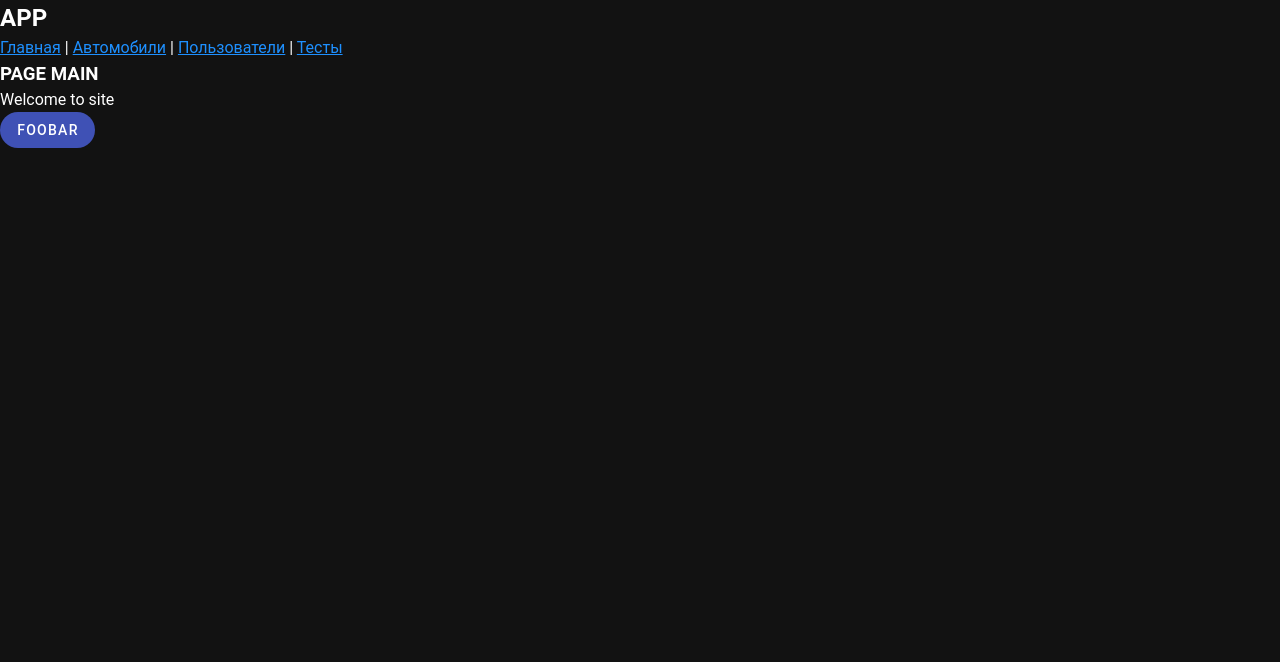
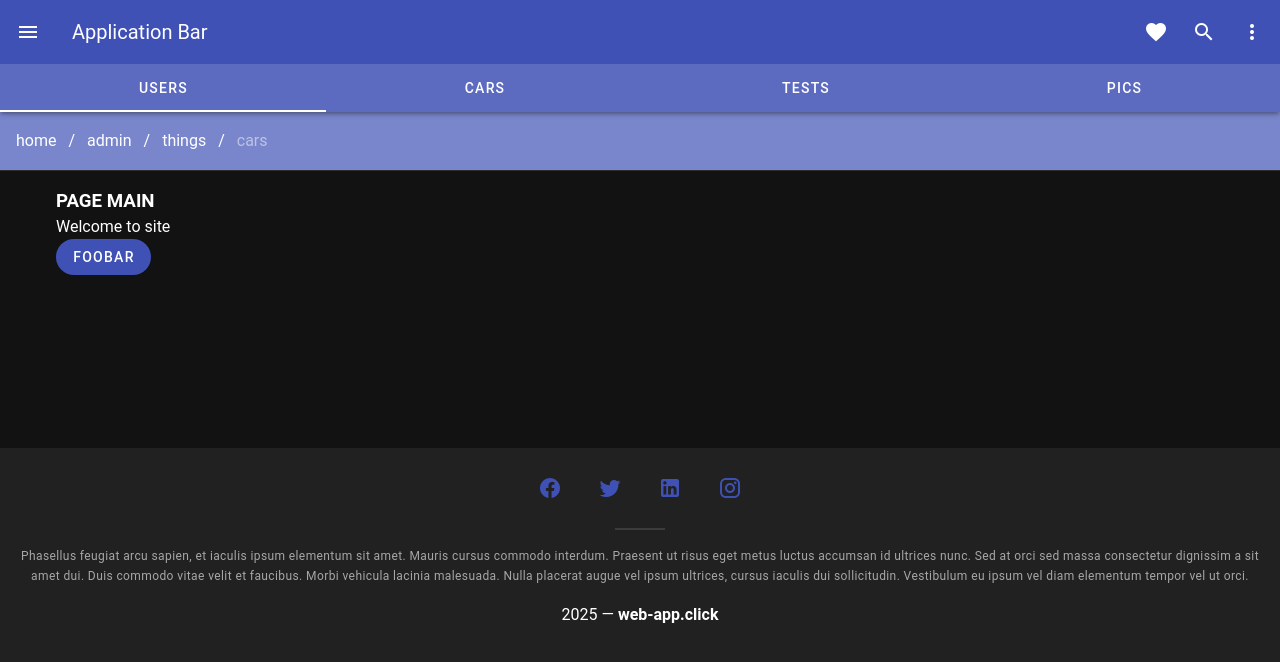
Before and after one commit to yourock1988/app-things, a Vue app in the folder apps/frontend/: page / in a window 1280 px wide. Shown: the top 662 px of the page. Built offline with nearby package versions, Linux system fonts and the light colour scheme; no server answers.

Commit message:
Implemented: component AppLayout

```diff
--- a/apps/frontend/src/App.vue
+++ b/apps/frontend/src/App.vue
@@ -1,7 +1,16 @@
 <script>
 import socket from '@/api/ws/index.js'
+import AppLayout from './components/AppLayout.vue'
+import PagePicsum from './pages/PagePicsum.vue'
+import PageUsers from './pages/PageUsers.vue'
 
 export default {
+  components: {
+    AppLayout,
+    PagePicsum,
+    PageUsers,
+  },
+
   created() {
     socket.connect()
   },
@@ -9,35 +18,11 @@ export default {
 </script>
 
 <template>
-  <div>
-    <h2>APP</h2>
-    <div>
-      <RouterLink to="/">Главная</RouterLink> |
-      <RouterLink to="/cars">Автомобили</RouterLink> |
-      <RouterLink to="/users">Пользователи</RouterLink> |
-      <RouterLink to="/tests">Тесты</RouterLink>
-    </div>
-    <RouterView v-slot="{ Component, route }">
-      <Transition name="fade" mode="out-in">
-        <KeepAlive>
-          <Component :is="Component" :key="route.path" />
-        </KeepAlive>
-      </Transition>
-    </RouterView>
-  </div>
+  <AppLayout :tabs="['users', 'cars', 'tests', 'pics']">
+    <router-view v-slot="{ Component }">
+      <v-fade-transition hide-on-leave>
+        <component :is="Component" />
+      </v-fade-transition>
+    </router-view>
+  </AppLayout>
 </template>
-
-<style>
-a {
-  color: dodgerblue;
-}
-.fade-enter-active,
-.fade-leave-active {
-  transition: opacity 100ms ease;
-}
-
-.fade-enter-from,
-.fade-leave-to {
-  opacity: 0;
-}
-</style>
--- /dev/null
+++ b/apps/frontend/src/components/AppLayout.vue
@@ -0,0 +1,95 @@
+<script>
+export default {
+  props: ['tabs'],
+
+  data() {
+    return {
+      drawer: false,
+      icons: ['mdi-facebook', 'mdi-twitter', 'mdi-linkedin', 'mdi-instagram'],
+    }
+  },
+}
+</script>
+<template>
+  <v-app>
+    <v-navigation-drawer v-model="drawer" temporary>
+      <v-list>
+        <v-list-item
+          title="Application Menu"
+          prepend-icon="mdi-menu"
+          @click.stop="drawer = !drawer"
+        ></v-list-item>
+        <v-divider></v-divider>
+        <v-list-item
+          v-for="t of tabs"
+          :key="t"
+          :title="t"
+          :to="t"
+        ></v-list-item>
+      </v-list>
+      <template v-slot:append>
+        <div class="pa-2">
+          <v-btn block color="warning"> Logout </v-btn>
+        </div>
+      </template>
+    </v-navigation-drawer>
+
+    <v-app-bar>
+      <v-toolbar-title>Application Bar</v-toolbar-title>
+
+      <template v-slot:prepend>
+        <v-app-bar-nav-icon @click.stop="drawer = !drawer"></v-app-bar-nav-icon>
+      </template>
+
+      <template v-slot:append>
+        <v-btn icon="mdi-heart"></v-btn>
+        <v-btn icon="mdi-magnify"></v-btn>
+        <v-btn icon="mdi-dots-vertical"></v-btn>
+      </template>
+
+      <template v-slot:extension>
+        <v-tabs>
+          <v-tab v-for="t of tabs" :key="t" :text="t" :to="t"></v-tab>
+        </v-tabs>
+      </template>
+    </v-app-bar>
+
+    <v-main>
+      <v-breadcrumbs
+        :items="['home', 'admin', 'things', 'cars']"
+      ></v-breadcrumbs>
+      <v-divider></v-divider>
+
+      <v-container>
+        <slot></slot>
+      </v-container>
+    </v-main>
+
+    <v-footer class="text-center d-flex flex-column ga-2 py-4">
+      <div class="d-flex ga-3">
+        <v-btn
+          v-for="icon of icons"
+          :key="icon"
+          :icon="icon"
+          variant="text"
+        ></v-btn>
+      </div>
+
+      <v-divider class="my-2" thickness="2" width="50"></v-divider>
+
+      <div class="text-caption font-weight-regular opacity-60">
+        Phasellus feugiat arcu sapien, et iaculis ipsum elementum sit amet.
+        Mauris cursus commodo interdum. Praesent ut risus eget metus luctus
+        accumsan id ultrices nunc. Sed at orci sed massa consectetur dignissim a
+        sit amet dui. Duis commodo vitae velit et faucibus. Morbi vehicula
+        lacinia malesuada. Nulla placerat augue vel ipsum ultrices, cursus
+        iaculis dui sollicitudin. Vestibulum eu ipsum vel diam elementum tempor
+        vel ut orci.
+      </div>
+
+      <v-divider></v-divider>
+
+      <div>{{ new Date().getFullYear() }} — <strong>web-app.click</strong></div>
+    </v-footer>
+  </v-app>
+</template>
--- /dev/null
+++ b/apps/frontend/src/pages/PagePicsum.vue
@@ -0,0 +1,29 @@
+<script>
+export default {}
+</script>
+
+<template>
+  <VContainer>
+    <VRow>
+      <VCol v-for="n of 200" :key="n" cols="6" sm="4" md="3" lg="2" xl="1">
+        <VCard>
+          <VImg
+            :src="`https://picsum.photos/300/200?image=${n * 4 + 7}`"
+            :lazy-src="`https://picsum.photos/10/6?image=${
+              n * 3 + 7
+            }&grayscale`"
+          >
+            <template v-slot:placeholder>
+              <div class="d-flex align-center justify-center fill-height">
+                <v-progress-circular
+                  color="grey-lighten-4"
+                  indeterminate
+                ></v-progress-circular>
+              </div>
+            </template>
+          </VImg>
+        </VCard>
+      </VCol>
+    </VRow>
+  </VContainer>
+</template>
--- a/apps/frontend/src/router/index.js
+++ b/apps/frontend/src/router/index.js
@@ -3,6 +3,7 @@ import PageTests from '../pages/PageTests.vue'
 import PageUsers from '../pages/PageUsers.vue'
 import PageCars from '../pages/PageCars.vue'
 import PageMain from '../pages/PageMain.vue'
+import PagePicsum from '../pages/PagePicsum.vue'
 
 const routes = [
   {
@@ -21,6 +22,10 @@ const routes = [
     path: '/tests',
     component: PageTests,
   },
+  {
+    path: '/pics',
+    component: PagePicsum,
+  },
 ]
 
 const router = createRouter({
```
